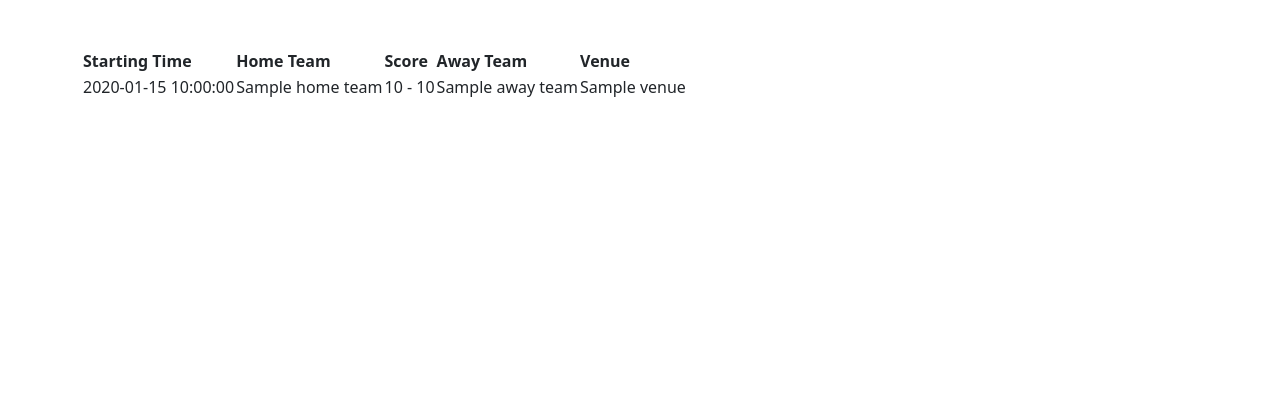
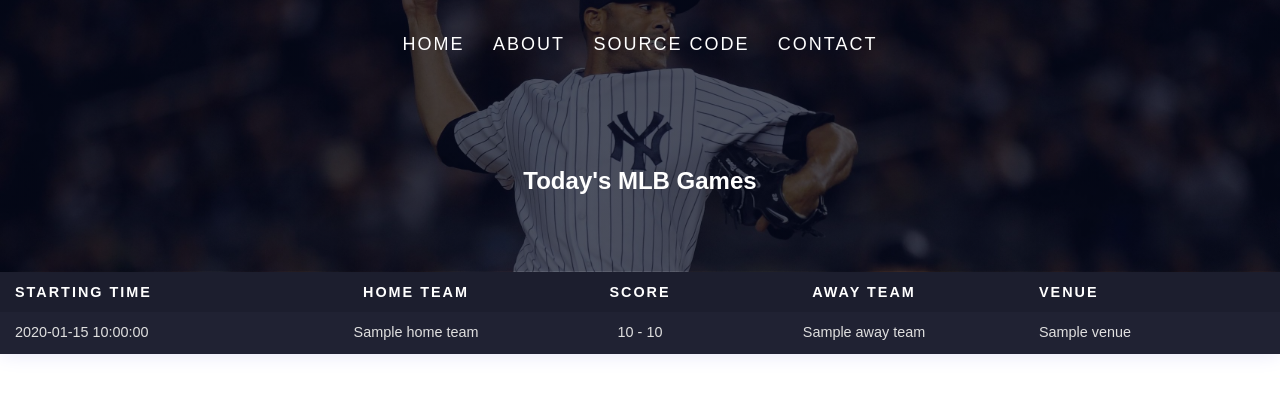
Before and after one commit to ahs718/MLB-Tracker, a Flask app: template templates/index.html in a window 1280 px wide. Shown: the top 393 px of the page. Run offline with Flask 2, Linux system fonts and the light colour scheme; the template is opened without the code that fills it: most values are stand-ins (such as "Sample title", 1, 10 or a date in 2020); parts of the project's set-up code (start-up, migrations or seed data) failed here and were passed over; some web fonts are replaced.

Commit message:
Added navigation menu, custom fonts, etc

```diff
--- a/templates/index.html
+++ b/templates/index.html
@@ -8,29 +8,35 @@
 
         <!-- CSS -->
         <link
-            href="https://cdn.jsdelivr.net/npm/bootstrap@5.0.2/dist/css/bootstrap.min.css"
+            href="http://fonts.cdnfonts.com/css/cascadia-code"
             rel="stylesheet"
-            integrity="sha384-EVSTQN3/azprG1Anm3QDgpJLIm9Nao0Yz1ztcQTwFspd3yD65VohhpuuCOmLASjC"
-            crossorigin="anonymous"
         />
-
-        <link rel="stylesheet" href="./static/background.css" />
+        <link rel="stylesheet" href="./static/style.css" />
 
         <title>MLB Tracker</title>
     </head>
     <body>
-        <!-- Navbar-->
-        <br />
-        <br />
-        <div class="container-lg">
-            <!-- Game scores -->
-            {% include 'includes/games.html' %}
-        </div>
+        <section class="header">
+            <nav>
+                <div class="nav-links">
+                    <ul>
+                        <li><a href="">HOME</a></li>
+                        <li><a href="">ABOUT</a></li>
+                        <li><a href="">SOURCE CODE</a></li>
+                        <li><a href="">CONTACT</a></li>
+                    </ul>
+                </div>
+            </nav>
 
-        <script
-            src="https://cdn.jsdelivr.net/npm/bootstrap@5.0.2/dist/js/bootstrap.bundle.min.js"
-            integrity="sha384-MrcW6ZMFYlzcLA8Nl+NtUVF0sA7MsXsP1UyJoMp4YLEuNSfAP+JcXn/tWtIaxVXM"
-            crossorigin="anonymous"
-        ></script>
+            <div class="text-box">
+                <h1>Today's MLB Games</h1>
+            </div>
+        </section>
+        <section class="main">
+            <div class="table">
+                <!-- Game scores -->
+                {% include 'includes/games.html' %}
+            </div>
+        </section>
     </body>
 </html>
```
